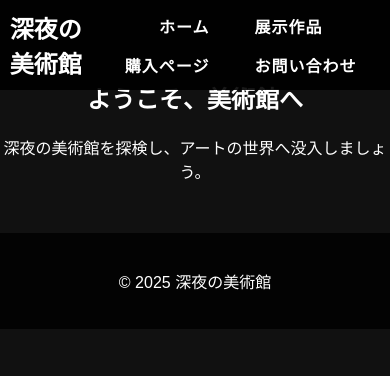
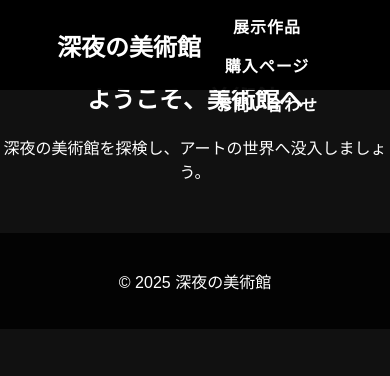
Before and after one commit to respectdadifference/-, a plain HTML site: page index.html in a window 390 px wide. Shown: the top 376 px of the page. Drawn offline with Linux system fonts and the light colour scheme.

Commit message:
style.css を更新

```diff
--- a/style.css
+++ b/style.css
@@ -166,3 +166,38 @@ nav ul li a {
 main {
     margin-top: 80px; /* ヘッダー分の余白を確保 */
 }
+
+nav ul {
+    display: flex;
+    justify-content: center;
+    gap: 30px; /* メニューの間隔を広げる */
+    padding: 10px 0;
+}
+
+nav ul li {
+    margin: 0;
+    list-style: none;
+}
+
+nav ul li a {
+    font-size: 18px; /* フォントサイズを少し大きく */
+    font-weight: bold; /* 太字にして統一感を出す */
+    text-transform: uppercase; /* すべて大文字にする（好みに応じて） */
+    letter-spacing: 1px; /* 文字間隔を調整 */
+}
+
+header {
+    background-color: rgba(0, 0, 0, 0.95); /* ほぼ黒にして視認性UP */
+    padding: 15px 0;
+}
+
+@media screen and (max-width: 768px) {
+    nav ul {
+        flex-direction: column;
+        gap: 15px;
+    }
+
+    nav ul li a {
+        font-size: 16px;
+    }
+}
```
